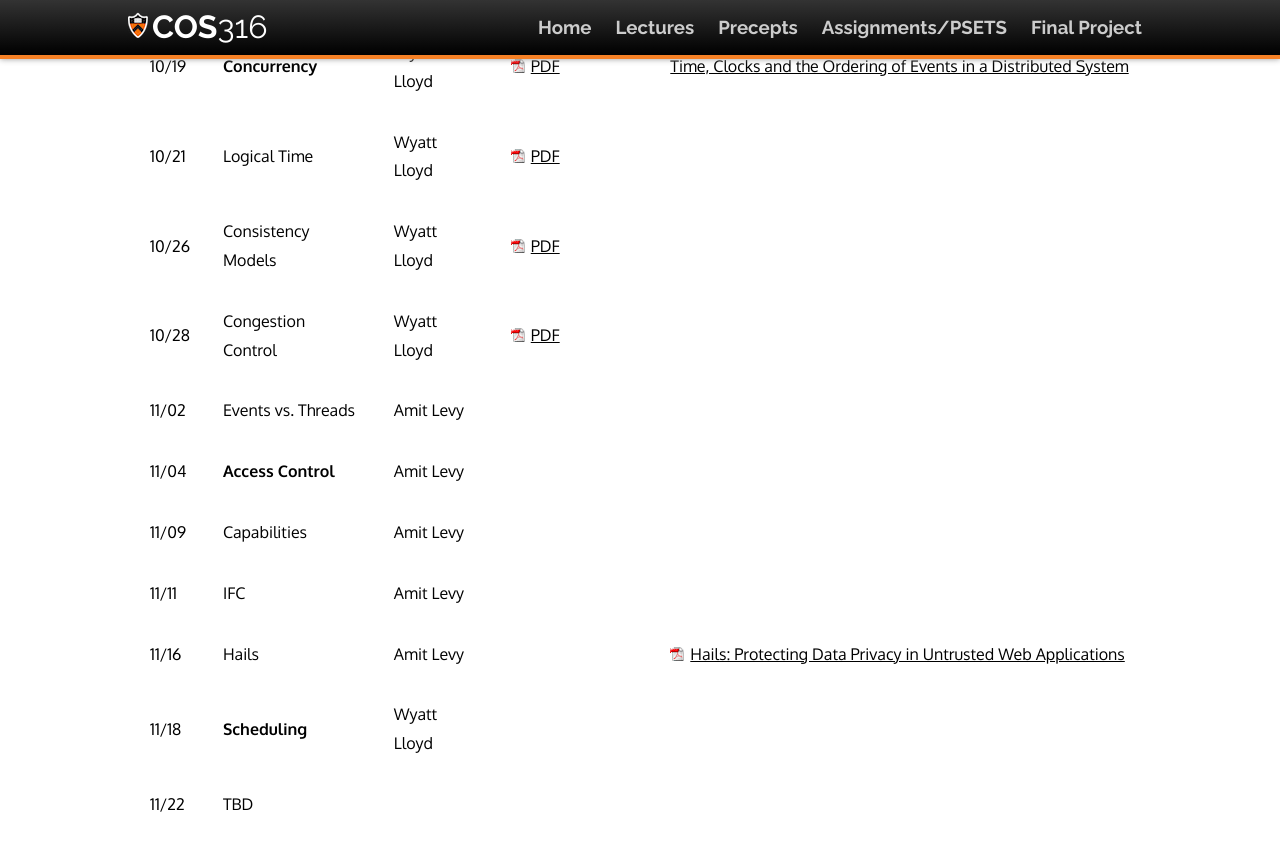
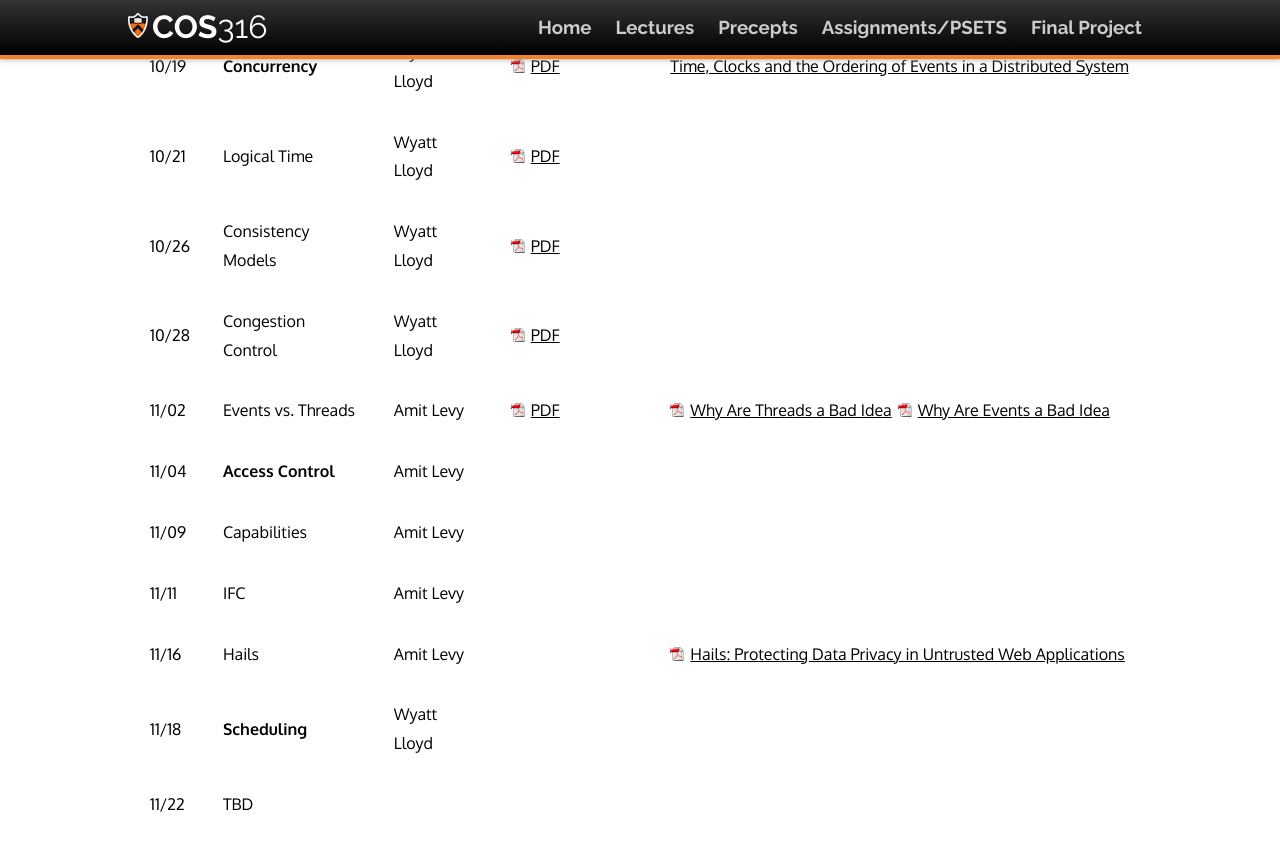
Before and after one commit to cos316/cos316-web, a Jekyll site: the page built from lectures.md, in a window 1280 px wide and 900 px high, scrolled down 1283 px. Shown: the top 851 px of the window. Built offline with Jekyll 4.4.1, drawn with Linux system fonts in a browser that asks for light colours; nearby versions of some CDN libraries.

Commit message:
Events vs Threads

```diff
--- a/lectures.md
+++ b/lectures.md
@@ -33,7 +33,7 @@ expected to attend lecture live if that is at all reasonable for you.
 | 10/21 | Logical Time      | Wyatt Lloyd | [PDF](/lectures/L15-more-time.pdf ) | | |
 | 10/26 | Consistency Models| Wyatt Lloyd | [PDF](/lectures/L16-consistency.pdf) | | |
 | 10/28 | Congestion Control| Wyatt Lloyd | [PDF](/lectures/L17-congestion.pdf) | | |
-| 11/02 | Events vs. Threads| Amit Levy   | | | |
+| 11/02 | Events vs. Threads| Amit Levy   | [PDF](/lectures/L18-eventsvsthreads.pdf) | | [Why Are Threads a Bad Idea](https://web.stanford.edu/~ouster/cgi-bin/papers/threads.pdf) [Why Are Events a Bad Idea](https://www.usenix.org/legacy/events/hotos03/tech/full_papers/vonbehren/vonbehren.pdf) |
 | 11/04 | **Access Control**| Amit Levy   | | | |
 | 11/09 | Capabilities      | Amit Levy   | | | |
 | 11/11 | IFC               | Amit Levy   | | | |
```
Also changed, not shown: 1 other file.
